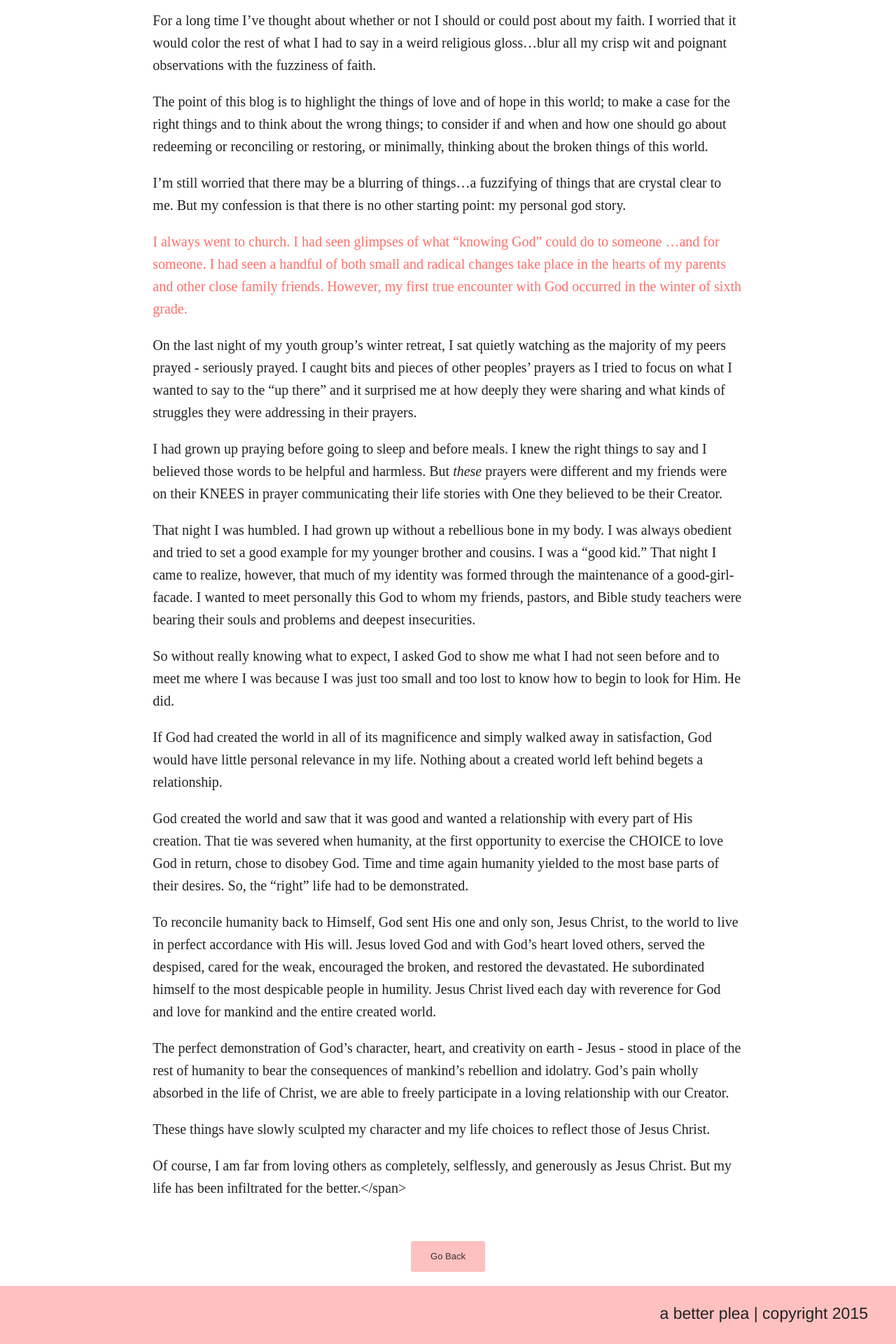
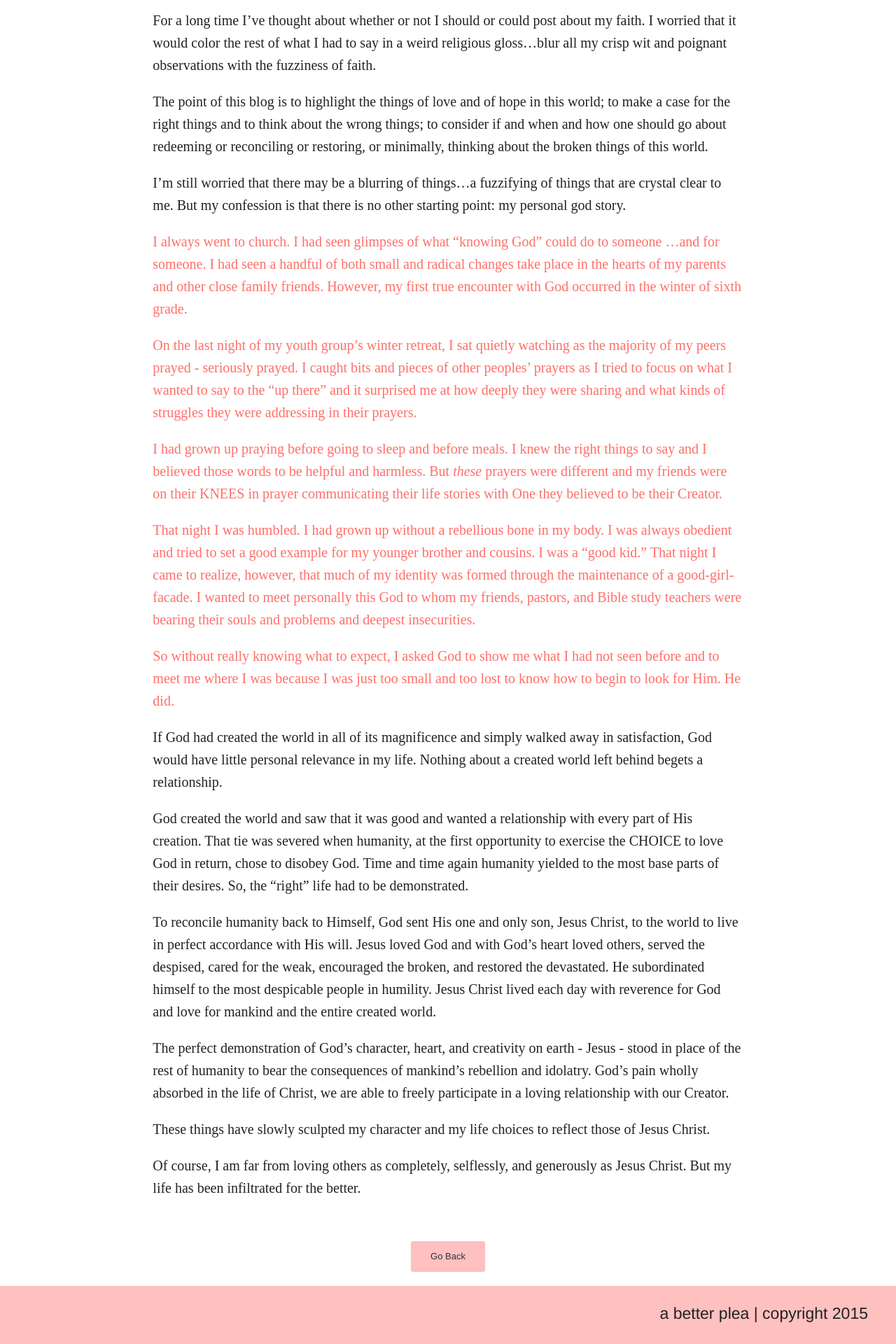
Before and after one commit to eighthundrednine/yunaoh.github.io, a Jekyll site: the page built from _posts/2015-10-02-the-beginning.md, in a window 1280 px wide. Shown: the part 559-2479 px from the top of the page at 70% size. Built offline with Jekyll 4.4.1, drawn with Linux system fonts in a browser that asks for light colours; nearby versions of some CDN libraries; some of the changed lines change nothing that is shown.

```diff
--- a/_posts/2015-10-02-the-beginning.md
+++ b/_posts/2015-10-02-the-beginning.md
@@ -14,15 +14,19 @@
 I'm still worried that there may be a blurring of things...a fuzzifying of things that are crystal clear to me. But my confession is that there is no other starting point: my personal god story.
 
 <span style="color: #ff6f69;">
-I always went to church. I had seen glimpses of what "knowing God" could do to someone ...and for someone. I had seen a handful of both small and radical changes take place in the hearts of my parents and other close family friends. However, my first true encounter with God occurred in the winter of sixth grade.
+I always went to church. I had seen glimpses of what "knowing God" could do to someone ...and for someone. I had seen a handful of both small and radical changes take place in the hearts of my parents and other close family friends. However, my first true encounter with God occurred in the winter of sixth grade. </span>
 
-On the last night of my youth group's winter retreat, I sat quietly watching as the majority of my peers prayed - seriously prayed. I caught bits and pieces of other peoples' prayers as I tried to focus on what I wanted to say to the "up there" and it surprised me at how deeply they were sharing and what kinds of struggles they were addressing in their prayers.
+<span style="color: #ff6f69;">
+On the last night of my youth group's winter retreat, I sat quietly watching as the majority of my peers prayed - seriously prayed. I caught bits and pieces of other peoples' prayers as I tried to focus on what I wanted to say to the "up there" and it surprised me at how deeply they were sharing and what kinds of struggles they were addressing in their prayers. </span>
 
-I had grown up praying before going to sleep and before meals. I knew the right things to say and I believed those words to be helpful and harmless. But *these* prayers were different and my friends were on their KNEES in prayer communicating their life stories with One they believed to be their Creator.
+<span style="color: #ff6f69;">
+I had grown up praying before going to sleep and before meals. I knew the right things to say and I believed those words to be helpful and harmless. But *these* prayers were different and my friends were on their KNEES in prayer communicating their life stories with One they believed to be their Creator.</span>
 
-That night I was humbled. I had grown up without a rebellious bone in my body. I was always obedient and tried to set a good example for my younger brother and cousins. I was a "good kid." That night I came to realize, however, that much of my identity was formed through the maintenance of a good-girl-facade. I wanted to meet personally this God to whom my friends, pastors, and Bible study teachers were bearing their souls and problems and deepest insecurities.
+<span style="color: #ff6f69;">
+That night I was humbled. I had grown up without a rebellious bone in my body. I was always obedient and tried to set a good example for my younger brother and cousins. I was a "good kid." That night I came to realize, however, that much of my identity was formed through the maintenance of a good-girl-facade. I wanted to meet personally this God to whom my friends, pastors, and Bible study teachers were bearing their souls and problems and deepest insecurities.</span>
 
-So without really knowing what to expect, I asked God to show me what I had not seen before and to meet me where I was because I was just too small and too lost to know how to begin to look for Him. He did.
+<span style="color: #ff6f69;">
+So without really knowing what to expect, I asked God to show me what I had not seen before and to meet me where I was because I was just too small and too lost to know how to begin to look for Him. He did.</span>
 
 If God had created the world in all of its magnificence and simply walked away in satisfaction, God would have little personal relevance in my life. Nothing about a created world left behind begets a relationship.
 
@@ -35,4 +39,4 @@
 These things have slowly sculpted my character and my life choices to reflect those of Jesus Christ.
 
 Of course, I am far from loving others as completely, selflessly, and generously as Jesus Christ.
-But my life has been infiltrated for the better.</span>
+But my life has been infiltrated for the better.
```
